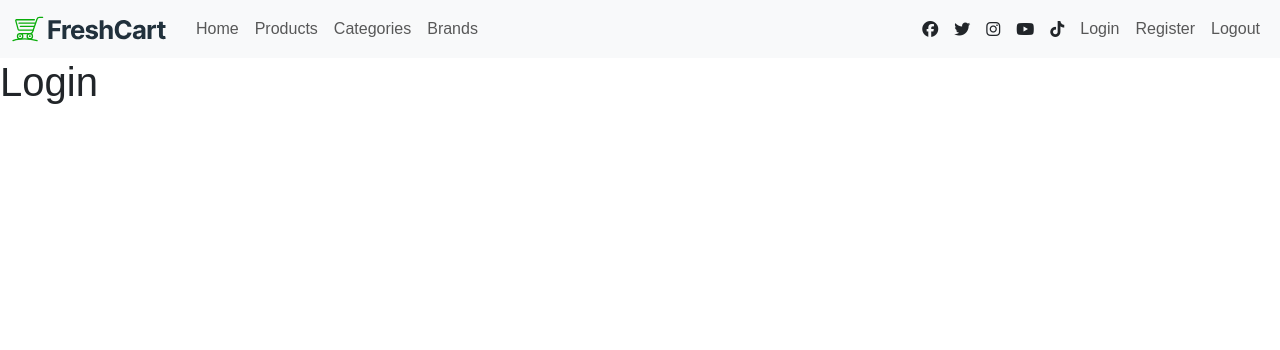
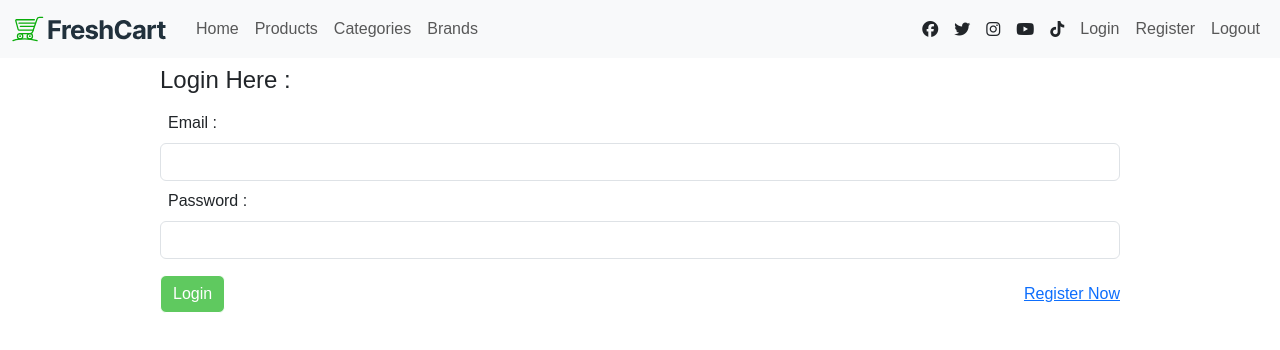
Before and after one commit to Elmenabawy/Customer-transaction-route, a React (Create React App) app: page /Login in a window 1280 px wide. Shown: the top 350 px of the page. Built offline with nearby package versions, Linux system fonts and the light colour scheme; a web font is replaced by a local one.

Commit message:
updating Register page and handle Login

```diff
--- a/src/App.js
+++ b/src/App.js
@@ -1,13 +1,16 @@
 import './App.css';
 import { RouterProvider, createBrowserRouter } from 'react-router-dom';
-import Home from './Components/Home/Home'
-import Products from './Components/Products/Products'
-import Cart from './Components/Cart/Cart'
-import Brands from './Components/Brands/Brands'
-import Login from './Components/Login/Login'
-import Register from './Components/Register/Register'
-import Categories from './Components/Categories/Categories'
-import Layout from './Components/Layout/Layout'
+import Home from './Components/Home/Home';
+import Products from './Components/Products/Products';
+import Cart from './Components/Cart/Cart';
+import Brands from './Components/Brands/Brands';
+import Login from './Components/Login/Login';
+import Register from './Components/Register/Register';
+import Categories from './Components/Categories/Categories';
+import Layout from './Components/Layout/Layout';
+//import CounterContextProvider from './Context/CounterContext';
+import UserContextProvider from './Context/UserContext';
+
 
 let routes = createBrowserRouter([
   { path: '/', element: <Layout />, children: [
@@ -22,7 +25,20 @@ let routes = createBrowserRouter([
 ])
 
 function App() {
-  return <RouterProvider router={routes}></RouterProvider>
+  return <UserContextProvider>
+    {/* <CounterContextProvider>
+    </CounterContextProvider> */}
+    <RouterProvider router={routes}></RouterProvider>
+  </UserContextProvider>
+  // <UserContextProvider>
+  //   <CounterContextProvider>
+  //     <RouterProvider router={routes}></RouterProvider>
+  //   </CounterContextProvider>
+  // </UserContextProvider>
+
+
+
+
 }
 
 export default App;
--- /dev/null
+++ b/src/Context/UserContext.js
@@ -0,0 +1,13 @@
+import { useState } from "react";
+import { createContext } from "react";
+
+export let UserContext = createContext();
+
+export default function UserContextProvider(props){
+
+    const [userToken , setUserToken]= useState(null);
+    return <UserContext.Provider value={{userToken , setUserToken}}>
+        {props.children}
+
+    </UserContext.Provider>
+}
--- a/src/components/Login/Login.jsx
+++ b/src/components/Login/Login.jsx
@@ -1,8 +1,103 @@
 import React from 'react';
 import styles from './Login.module.css';
+import { useFormik } from 'formik';
+import * as Yup from 'yup';
+import axios from 'axios';
+import { Link, useNavigate } from 'react-router-dom';
+import { useState } from 'react';
+import { useContext } from 'react';
+import { UserContext } from '../../Context/UserContext';
+export default function Login() {
+  let {setUserToken} = useContext(UserContext);
+  const navigate = useNavigate();
+  const [error, seterror] = useState(null);
+  const [isLoading, setisLoading] = useState(false);
 
-export default function Login() {
-  return <>
-    <h1>Login</h1>
-  </>
+  async function submitLogin(values) {
+    setisLoading(true);
+    let { data } = await axios.post('https://ecommerce.routemisr.com/api/v1/auth/signin', values)
+      .catch(
+        (err) => {
+          setisLoading(false);
+          console.log(err.response.data.message)
+          seterror(err.response.data.message);
+        }
+      );
+    if (data.message === 'success') {
+
+      setisLoading(false);
+      localStorage.setItem('userToken',data.token);
+      setUserToken(data.token);
+      navigate('/');
+    }
+  }
+
+  const passwordRegExp = /^(?=.*[a-zA-Z@$!%*?&])[a-zA-Z\d@$!%*?&]{8,}$/; // Assuming passwords are at least 8 characters long and contain at least one letter and one special character
+  let validationSchema = Yup.object({
+    email: Yup.string().email("Email is invalid").required("Email is required"),
+    password: Yup.string().matches(passwordRegExp, "Invalid password").required("Password is required"),
+  });
+
+  let formik = useFormik({
+    initialValues: {
+      email:"",
+      password: "",
+    },
+    validationSchema: validationSchema,
+    onSubmit: submitLogin
+  });
+
+  return (
+    <div className="w-75 m-auto">
+      <form onSubmit={formik.handleSubmit}>
+
+        {error !== null ? <div className="alert alert-danger">{error}</div> : ""}
+
+        <h4 className='my-2'>Login Here :</h4>
+
+
+        <label htmlFor="email" className="m-2">Email :</label>
+        <input
+          id="email"
+          name="email"
+          type="text"
+          className="form-control"
+          onChange={formik.handleChange}
+          onBlur={formik.handleBlur}
+          value={formik.values.email}
+        />
+        {formik.errors.email && formik.touched.email && (
+          <div className="alert alert-danger p-2 mt-2">{formik.errors.email}</div>
+        )}
+
+        <label htmlFor="password" className="m-2">Password :</label>
+        <input
+          id="password"
+          name="password"
+          type="password"
+          className="form-control"
+          onChange={formik.handleChange}
+          onBlur={formik.handleBlur}
+          value={formik.values.password}
+        />
+        {formik.errors.password && formik.touched.password && (
+          <div className="alert alert-danger p-2 mt-2">{formik.errors.password}</div>
+        )}
+
+        {isLoading ? <button className="btn bg-main text-white mt-3" type="button">
+          <i className='fas fa-spinner fa-spin'></i>
+        </button> :
+        <>
+            <div className='d-flex align-items-center justify-content-between mt-3'>
+              <button disabled={!(formik.isValid && formik.dirty)} className="btn bg-main text-white " type="submit">Login</button>
+              <Link  to={'/Register'}>Register Now</Link>
+          </div>
+
+
+        </>}
+
+
+      </form>
+    </div>
+  );
 }
--- a/src/components/Register/Register.jsx
+++ b/src/components/Register/Register.jsx
@@ -41,6 +41,7 @@ export default function Register() {
   let formik = useFormik({
     initialValues: {
       name: "",
+      email:"",
       phone: "",
       age: "",
       password: "",
```
